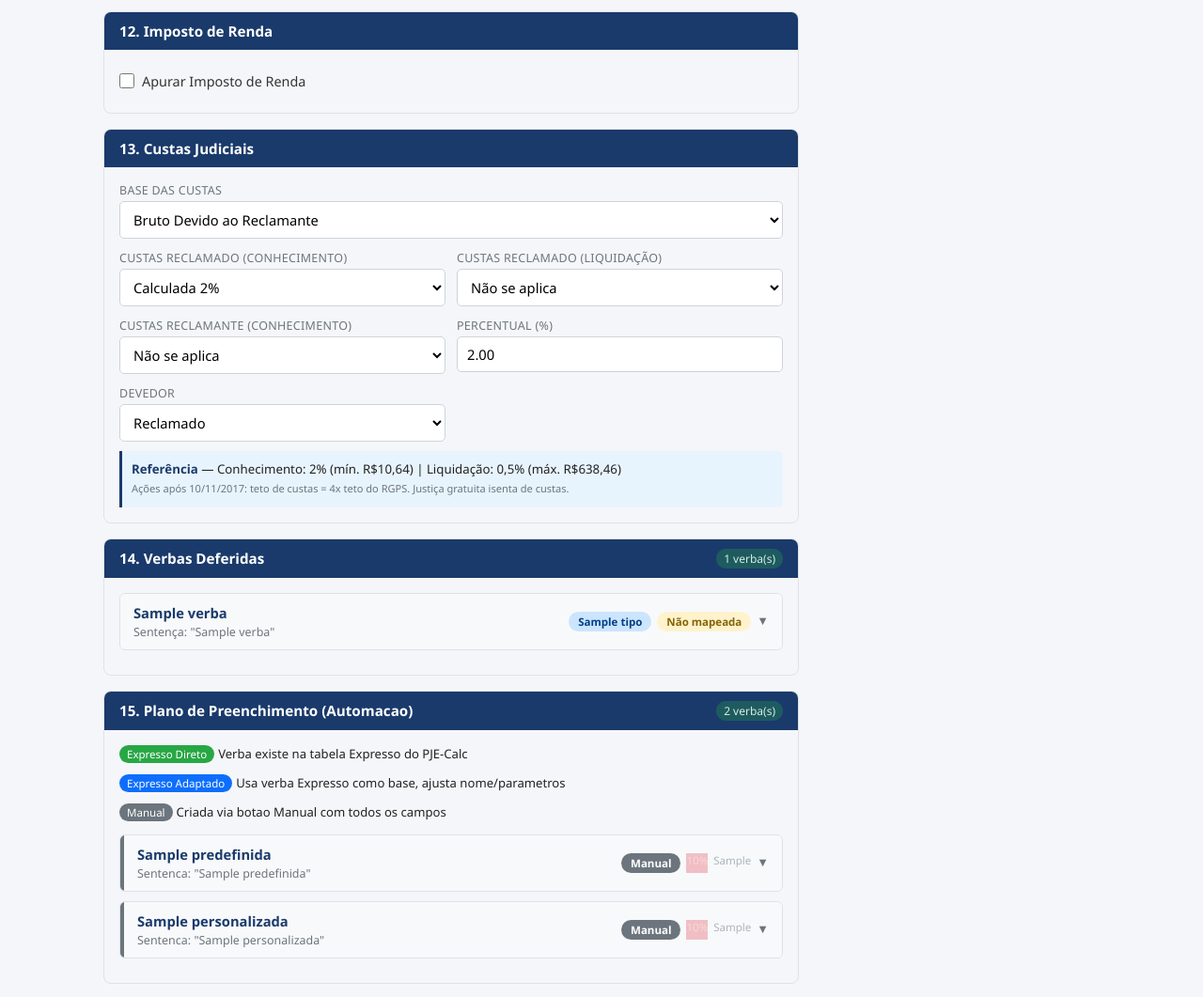
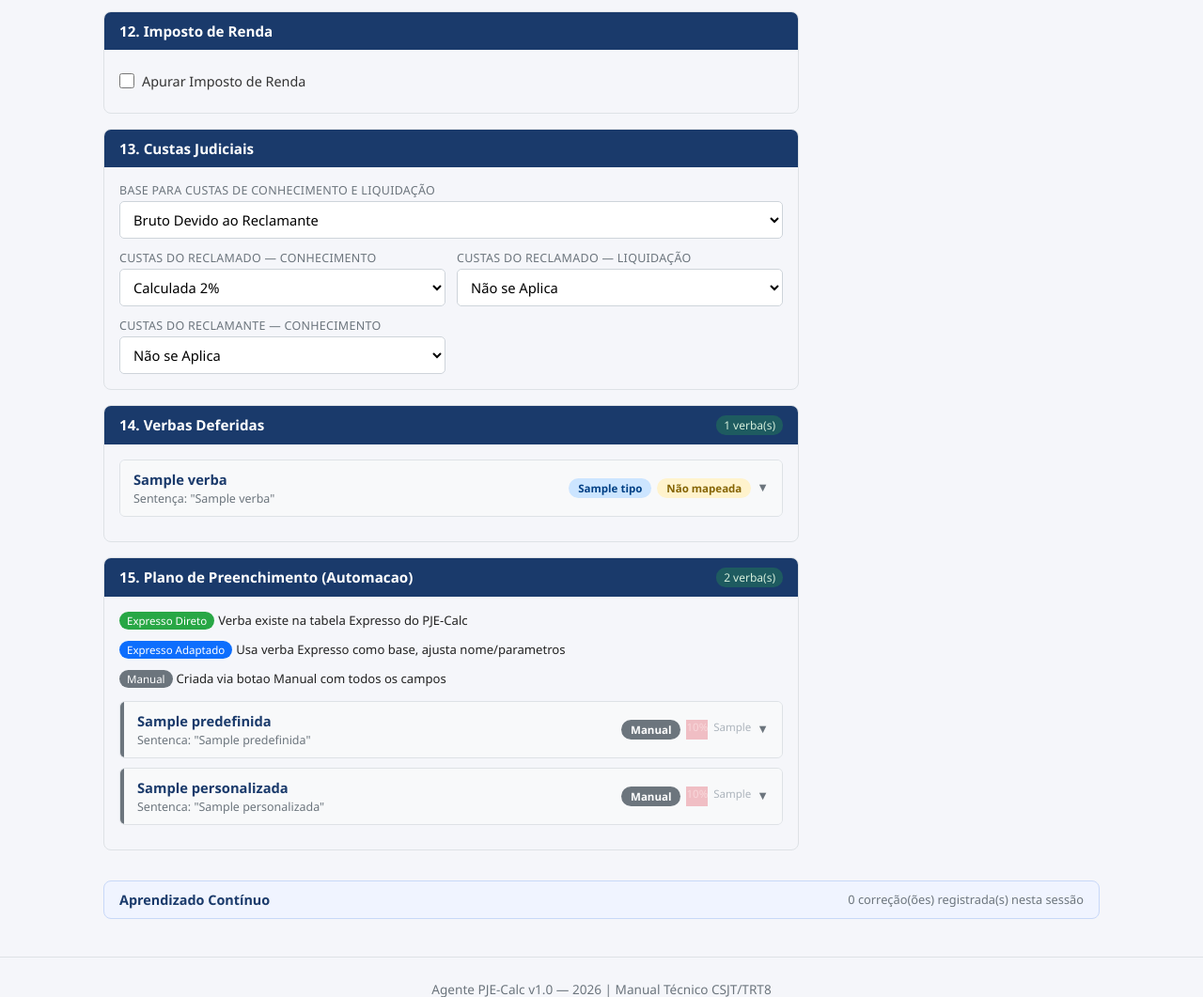
Before and after one commit to bragabarreto/pjecalc-agente, a FastAPI app: template templates/previa.html in a window 1280 px wide. Shown: the part 3206-4267 px from the top of the page at 94% size. Run offline with FastAPI, Linux system fonts and the light colour scheme; the template is opened without the code that fills it: most values are stand-ins (such as "Sample title", 1, 10 or a date in 2020).

Commit message:
refactor: prévia custas simplificada — só 4 campos do PJE-Calc
Prévia espelha exatamente a aba "Custas Devidas" do PJE-Calc:
- Base para Custas (select, default "Bruto Devido ao Reclamante")
- Custas do Reclamado Conhecimento (default "Calculada 2%")
- Custas do Reclamado Liquidação (default "Não se Aplica")
- Custas do Reclamante Conhecimento (default "Não se Aplica")

Removidos: percentual, devedor, referência a custas recolhidas.

Co-Authored-By: Claude Opus 4.6 <noreply@anthropic.com>

```diff
--- a/modules/extraction.py
+++ b/modules/extraction.py
@@ -2712,8 +2712,6 @@ def _validar_e_completar(dados: dict[str, Any]) -> dict[str, Any]:
     cust.setdefault("reclamado_conhecimento", "CALCULADA")
     cust.setdefault("reclamado_liquidacao", "NAO_SE_APLICA")
     cust.setdefault("reclamante_conhecimento", "NAO_SE_APLICA")
-    cust.setdefault("percentual", 0.02)
-    cust.setdefault("devedor", "RECLAMADO")
     dados["custas_judiciais"] = cust
 
     # Remover campos opcionais que o LLM pode ter incluído indevidamente
--- a/templates/previa.html
+++ b/templates/previa.html
@@ -1209,54 +1209,36 @@
       <div class="secao-corpo" id="s-custas">
         <div class="campos-grid">
           <div class="campo-form campo-col2">
-            <label>Base das Custas</label>
+            <label>Base para Custas de Conhecimento e Liquidação</label>
             <select onchange="salvarCampo('custas_judiciais.base', this.value, this)">
               <option value="Bruto Devido ao Reclamante" {{ 'selected' if custas.get('base','Bruto Devido ao Reclamante') == 'Bruto Devido ao Reclamante' }}>Bruto Devido ao Reclamante</option>
-              <option value="Bruto Devido ao Reclamante + Outros Débitos" {{ 'selected' if custas.get('base') == 'Bruto Devido ao Reclamante + Outros Débitos' }}>Bruto Devido ao Reclamante + Outros Débitos</option>
+              <option value="Bruto Devido ao Reclamante + Outros Débitos" {{ 'selected' if custas.get('base') == 'Bruto Devido ao Reclamante + Outros Débitos' }}>Bruto Devido ao Reclamante + Outros Débitos do Reclamado</option>
             </select>
           </div>
           <div class="campo-form">
-            <label>Custas Reclamado (Conhecimento)</label>
+            <label>Custas do Reclamado — Conhecimento</label>
             <select onchange="salvarCampo('custas_judiciais.reclamado_conhecimento', this.value, this)">
+              <option value="NAO_SE_APLICA" {{ 'selected' if custas.get('reclamado_conhecimento') == 'NAO_SE_APLICA' }}>Não se Aplica</option>
               <option value="CALCULADA" {{ 'selected' if custas.get('reclamado_conhecimento','CALCULADA') == 'CALCULADA' }}>Calculada 2%</option>
               <option value="INFORMADA" {{ 'selected' if custas.get('reclamado_conhecimento') == 'INFORMADA' }}>Informada</option>
-              <option value="NAO_SE_APLICA" {{ 'selected' if custas.get('reclamado_conhecimento') == 'NAO_SE_APLICA' }}>Não se aplica</option>
             </select>
           </div>
           <div class="campo-form">
-            <label>Custas Reclamado (Liquidação)</label>
+            <label>Custas do Reclamado — Liquidação</label>
             <select onchange="salvarCampo('custas_judiciais.reclamado_liquidacao', this.value, this)">
-              <option value="NAO_SE_APLICA" {{ 'selected' if custas.get('reclamado_liquidacao','NAO_SE_APLICA') == 'NAO_SE_APLICA' }}>Não se aplica</option>
+              <option value="NAO_SE_APLICA" {{ 'selected' if custas.get('reclamado_liquidacao','NAO_SE_APLICA') == 'NAO_SE_APLICA' }}>Não se Aplica</option>
               <option value="CALCULADA" {{ 'selected' if custas.get('reclamado_liquidacao') == 'CALCULADA' }}>Calculada 0,5%</option>
               <option value="INFORMADA" {{ 'selected' if custas.get('reclamado_liquidacao') == 'INFORMADA' }}>Informada</option>
             </select>
           </div>
           <div class="campo-form">
-            <label>Custas Reclamante (Conhecimento)</label>
+            <label>Custas do Reclamante — Conhecimento</label>
             <select onchange="salvarCampo('custas_judiciais.reclamante_conhecimento', this.value, this)">
-              <option value="NAO_SE_APLICA" {{ 'selected' if custas.get('reclamante_conhecimento','NAO_SE_APLICA') == 'NAO_SE_APLICA' }}>Não se aplica</option>
+              <option value="NAO_SE_APLICA" {{ 'selected' if custas.get('reclamante_conhecimento','NAO_SE_APLICA') == 'NAO_SE_APLICA' }}>Não se Aplica</option>
               <option value="CALCULADA" {{ 'selected' if custas.get('reclamante_conhecimento') == 'CALCULADA' }}>Calculada 2%</option>
               <option value="INFORMADA" {{ 'selected' if custas.get('reclamante_conhecimento') == 'INFORMADA' }}>Informada</option>
             </select>
           </div>
-          <div class="campo-form">
-            <label>Percentual (%)</label>
-            <input type="number" step="0.01" min="0" max="100"
-                   value="{{ (custas.get('percentual', 0.02) * 100)|round(2) if custas.get('percentual') else '2.00' }}"
-                   onchange="salvarCampo('custas_judiciais.percentual', (parseFloat(this.value)/100).toString(), this)"
-                   placeholder="2.00">
-          </div>
-          <div class="campo-form">
-            <label>Devedor</label>
-            <select onchange="salvarCampo('custas_judiciais.devedor', this.value, this)">
-              <option value="RECLAMADO" {{ 'selected' if custas.get('devedor','RECLAMADO') == 'RECLAMADO' }}>Reclamado</option>
-              <option value="RECLAMANTE" {{ 'selected' if custas.get('devedor') == 'RECLAMANTE' }}>Reclamante</option>
-            </select>
-          </div>
-        </div>
-        <div style="background:#e8f4fd; border-left:3px solid #1a3a6b; padding:10px; border-radius:0 5px 5px 0; font-size:0.83rem; line-height:1.5; margin-top:10px;">
-          <strong style="color:#1a3a6b;">Referência</strong> — Conhecimento: 2% (mín. R$10,64) | Liquidação: 0,5% (máx. R$638,46)<br>
-          <small style="color:#6c757d;">Ações após 10/11/2017: teto de custas = 4x teto do RGPS. Justiça gratuita isenta de custas.</small>
         </div>
       </div>
     </div>
```
